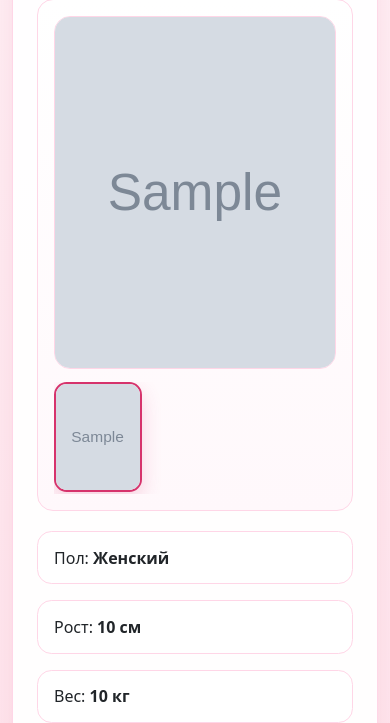
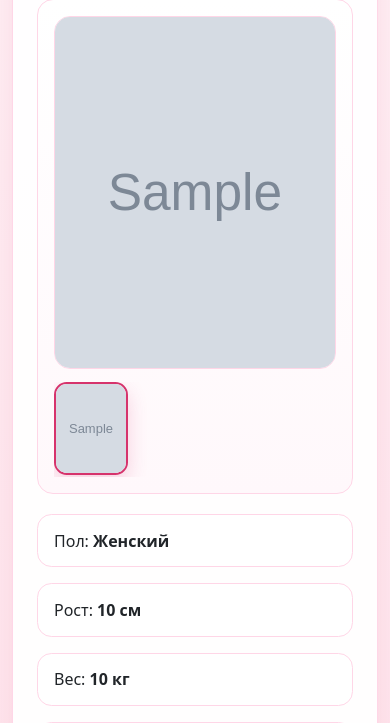
Before and after one commit to Shakhriyor10/inticom, a Django app: page /profiles/1/ in a window 390 px wide. Shown: the part 320-1043 px from the top of the page. Run offline with Django 3.2, Linux system fonts and the light colour scheme; tables that the repository leaves empty hold one stand-in row (values such as "Sample post"); grey boxes marked "Sample" are stand-in pictures.

Commit message:
Fix mobile gallery thumbs overflow with horizontal carousel

```diff
--- a/templates/profile_detail.html
+++ b/templates/profile_detail.html
@@ -100,13 +100,22 @@
     @media (max-width: 575.98px) {
         .gallery-wrap { grid-template-columns: 1fr; }
         .gallery-thumbs {
-            grid-template-columns: repeat(auto-fill, minmax(74px, 1fr));
-            grid-auto-flow: column;
+            display: flex;
+            flex-wrap: nowrap;
             max-height: none;
             overflow-x: auto;
             overflow-y: hidden;
             padding-bottom: .15rem;
             order: 2;
+            scroll-snap-type: x proximity;
+            -webkit-overflow-scrolling: touch;
+        }
+        .gallery-thumb {
+            width: 74px;
+            min-width: 74px;
+            max-width: 74px;
+            flex: 0 0 74px;
+            scroll-snap-align: start;
         }
     }
 </style>
```
